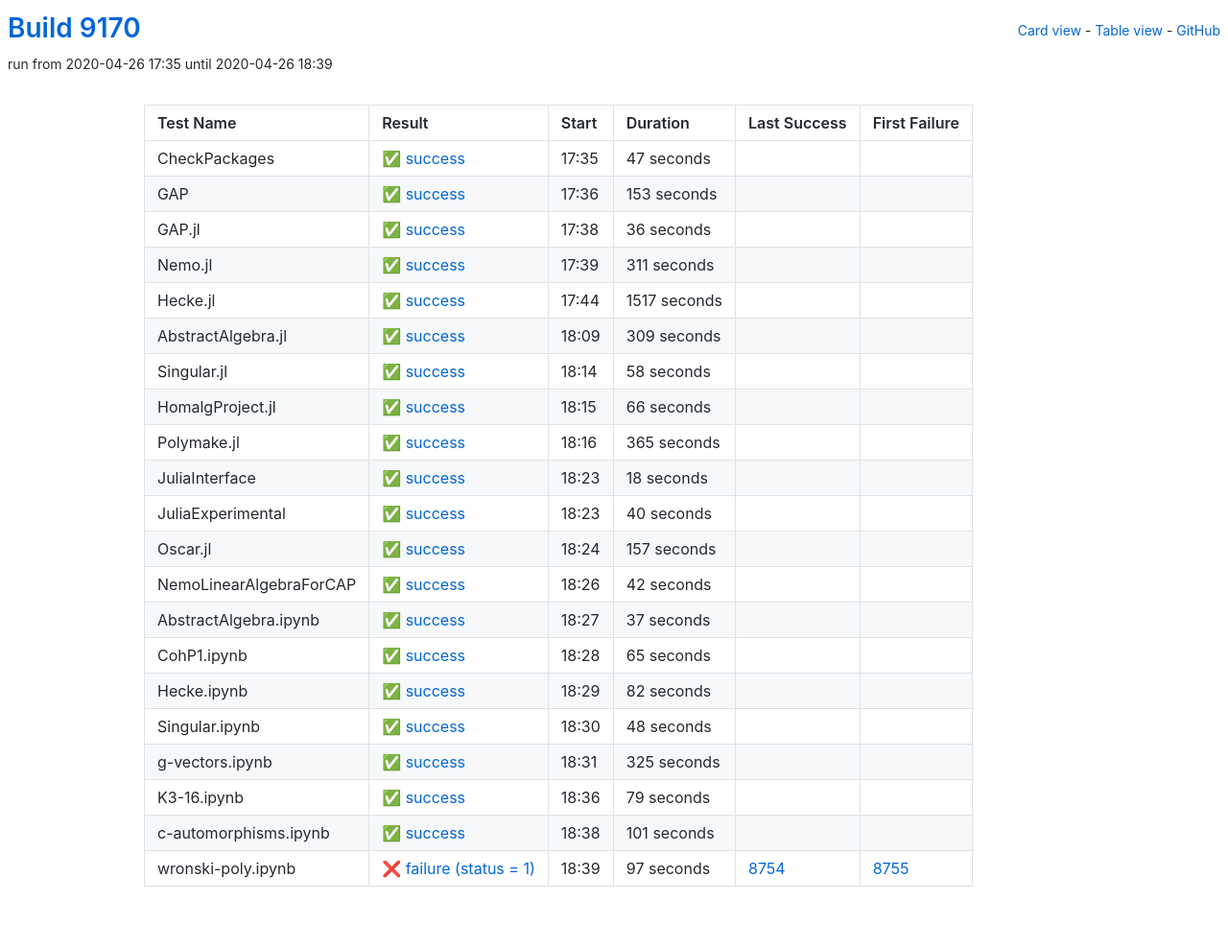
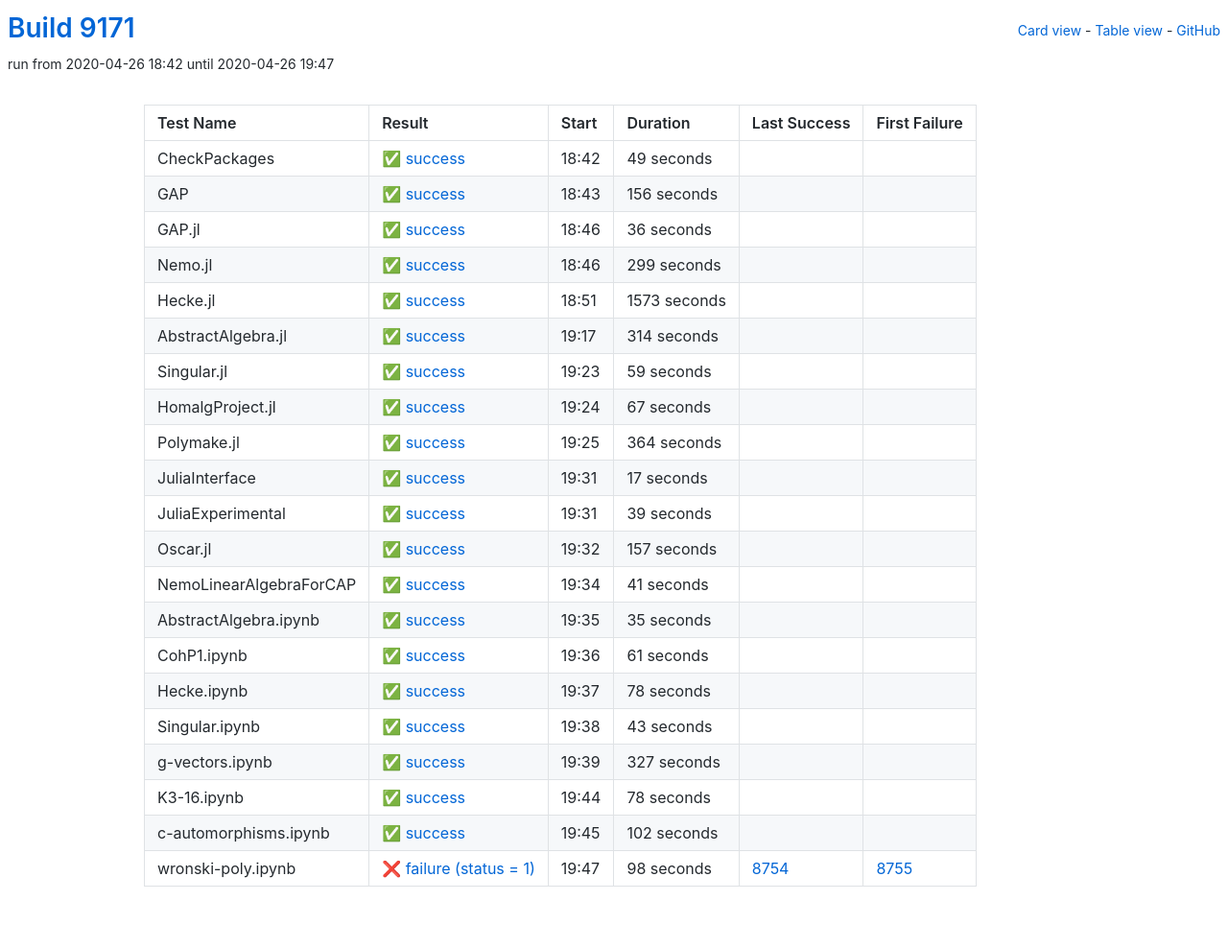
Before and after one commit to oscar-system/oscar-ci-status, a Jekyll site: the page built from table.html, in a window 1280 px wide. Shown: the whole page at 96% size. Built offline with Jekyll 4.4.1, drawn with Linux system fonts in a browser that asks for light colours.

Commit message:
Build 9171

```diff
--- a/_data/ci.yml
+++ b/_data/ci.yml
@@ -1,27 +1,27 @@
-build: 9170
-build_url: https://oscarci.mathematik.uni-kl.de/job/oscar/9170/
+build: 9171
+build_url: https://oscarci.mathematik.uni-kl.de/job/oscar/9171/
 job: oscar
 tests:
-- duration: 47
+- duration: 49
   exitcode: 0
   first_failure: false
   first_failure_url: null
   last_success: false
   last_success_url: null
-  log: https://oscarci.mathematik.uni-kl.de/job/oscar/9170/artifact/logs/build-9170/CheckPackages.log
+  log: https://oscarci.mathematik.uni-kl.de/job/oscar/9171/artifact/logs/build-9171/CheckPackages.log
   name: CheckPackages
-  start: 2020-04-26 17:35
+  start: 2020-04-26 18:42
   status: success
   success: true
-- duration: 153
+- duration: 156
   exitcode: 0
   first_failure: false
   first_failure_url: null
   last_success: false
   last_success_url: null
-  log: https://oscarci.mathematik.uni-kl.de/job/oscar/9170/artifact/logs/build-9170/GAP.log
+  log: https://oscarci.mathematik.uni-kl.de/job/oscar/9171/artifact/logs/build-9171/GAP.log
   name: GAP
-  start: 2020-04-26 17:36
+  start: 2020-04-26 18:43
   status: success
   success: true
 - duration: 36
@@ -30,97 +30,97 @@ tests:
   first_failure_url: null
   last_success: false
   last_success_url: null
-  log: https://oscarci.mathematik.uni-kl.de/job/oscar/9170/artifact/logs/build-9170/GAP.jl.log
+  log: https://oscarci.mathematik.uni-kl.de/job/oscar/9171/artifact/logs/build-9171/GAP.jl.log
   name: GAP.jl
-  start: 2020-04-26 17:38
+  start: 2020-04-26 18:46
   status: success
   success: true
-- duration: 311
+- duration: 299
   exitcode: 0
   first_failure: false
   first_failure_url: null
   last_success: false
   last_success_url: null
-  log: https://oscarci.mathematik.uni-kl.de/job/oscar/9170/artifact/logs/build-9170/Nemo.jl.log
+  log: https://oscarci.mathematik.uni-kl.de/job/oscar/9171/artifact/logs/build-9171/Nemo.jl.log
   name: Nemo.jl
-  start: 2020-04-26 17:39
+  start: 2020-04-26 18:46
   status: success
   success: true
-- duration: 1517
+- duration: 1573
   exitcode: 0
   first_failure: false
   first_failure_url: null
   last_success: false
   last_success_url: null
-  log: https://oscarci.mathematik.uni-kl.de/job/oscar/9170/artifact/logs/build-9170/Hecke.jl.log
+  log: https://oscarci.mathematik.uni-kl.de/job/oscar/9171/artifact/logs/build-9171/Hecke.jl.log
   name: Hecke.jl
-  start: 2020-04-26 17:44
+  start: 2020-04-26 18:51
   status: success
   success: true
-- duration: 309
+- duration: 314
   exitcode: 0
   first_failure: false
   first_failure_url: null
   last_success: false
   last_success_url: null
-  log: https://oscarci.mathematik.uni-kl.de/job/oscar/9170/artifact/logs/build-9170/AbstractAlgebra.jl.log
+  log: https://oscarci.mathematik.uni-kl.de/job/oscar/9171/artifact/logs/build-9171/AbstractAlgebra.jl.log
   name: AbstractAlgebra.jl
-  start: 2020-04-26 18:09
+  start: 2020-04-26 19:17
   status: success
   success: true
-- duration: 58
+- duration: 59
   exitcode: 0
   first_failure: false
   first_failure_url: null
   last_success: false
   last_success_url: null
-  log: https://oscarci.mathematik.uni-kl.de/job/oscar/9170/artifact/logs/build-9170/Singular.jl.log
+  log: https://oscarci.mathematik.uni-kl.de/job/oscar/9171/artifact/logs/build-9171/Singular.jl.log
   name: Singular.jl
-  start: 2020-04-26 18:14
+  start: 2020-04-26 19:23
   status: success
   success: true
-- duration: 66
+- duration: 67
   exitcode: 0
   first_failure: false
   first_failure_url: null
   last_success: false
   last_success_url: null
-  log: https://oscarci.mathematik.uni-kl.de/job/oscar/9170/artifact/logs/build-9170/HomalgProject.jl.log
+  log: https://oscarci.mathematik.uni-kl.de/job/oscar/9171/artifact/logs/build-9171/HomalgProject.jl.log
   name: HomalgProject.jl
-  start: 2020-04-26 18:15
+  start: 2020-04-26 19:24
   status: success
   success: true
-- duration: 365
+- duration: 364
   exitcode: 0
   first_failure: false
   first_failure_url: null
   last_success: false
   last_success_url: null
-  log: https://oscarci.mathematik.uni-kl.de/job/oscar/9170/artifact/logs/build-9170/Polymake.jl.log
+  log: https://oscarci.mathematik.uni-kl.de/job/oscar/9171/artifact/logs/build-9171/Polymake.jl.log
   name: Polymake.jl
-  start: 2020-04-26 18:16
+  start: 2020-04-26 19:25
   status: success
   success: true
-- duration: 18
+- duration: 17
   exitcode: 0
   first_failure: false
   first_failure_url: null
   last_success: false
   last_success_url: null
-  log: https://oscarci.mathematik.uni-kl.de/job/oscar/9170/artifact/logs/build-9170/JuliaInterface.log
+  log: https://oscarci.mathematik.uni-kl.de/job/oscar/9171/artifact/logs/build-9171/JuliaInterface.log
   name: JuliaInterface
-  start: 2020-04-26 18:23
+  start: 2020-04-26 19:31
   status: success
   success: true
-- duration: 40
+- duration: 39
   exitcode: 0
   first_failure: false
   first_failure_url: null
   last_success: false
   last_success_url: null
-  log: https://oscarci.mathematik.uni-kl.de/job/oscar/9170/artifact/logs/build-9170/JuliaExperimental.log
+  log: https://oscarci.mathematik.uni-kl.de/job/oscar/9171/artifact/logs/build-9171/JuliaExperimental.log
   name: JuliaExperimental
-  start: 2020-04-26 18:23
+  start: 2020-04-26 19:31
   status: success
   success: true
 - duration: 157
@@ -129,107 +129,107 @@ tests:
   first_failure_url: null
   last_success: false
   last_success_url: null
-  log: https://oscarci.mathematik.uni-kl.de/job/oscar/9170/artifact/logs/build-9170/Oscar.jl.log
+  log: https://oscarci.mathematik.uni-kl.de/job/oscar/9171/artifact/logs/build-9171/Oscar.jl.log
   name: Oscar.jl
-  start: 2020-04-26 18:24
+  start: 2020-04-26 19:32
   status: success
   success: true
-- duration: 42
+- duration: 41
   exitcode: 0
   first_failure: false
   first_failure_url: null
   last_success: false
   last_success_url: null
-  log: https://oscarci.mathematik.uni-kl.de/job/oscar/9170/artifact/logs/build-9170/NemoLinearAlgebraForCAP.log
+  log: https://oscarci.mathematik.uni-kl.de/job/oscar/9171/artifact/logs/build-9171/NemoLinearAlgebraForCAP.log
   name: NemoLinearAlgebraForCAP
-  start: 2020-04-26 18:26
+  start: 2020-04-26 19:34
   status: success
   success: true
-- duration: 37
+- duration: 35
   exitcode: 0
   first_failure: false
   first_failure_url: null
   last_success: false
   last_success_url: null
-  log: https://oscarci.mathematik.uni-kl.de/job/oscar/9170/artifact/logs/build-9170/AbstractAlgebra.ipynb.log
+  log: https://oscarci.mathematik.uni-kl.de/job/oscar/9171/artifact/logs/build-9171/AbstractAlgebra.ipynb.log
   name: AbstractAlgebra.ipynb
-  start: 2020-04-26 18:27
+  start: 2020-04-26 19:35
   status: success
   success: true
-- duration: 65
+- duration: 61
   exitcode: 0
   first_failure: false
   first_failure_url: null
   last_success: false
   last_success_url: null
-  log: https://oscarci.mathematik.uni-kl.de/job/oscar/9170/artifact/logs/build-9170/CohP1.ipynb.log
+  log: https://oscarci.mathematik.uni-kl.de/job/oscar/9171/artifact/logs/build-9171/CohP1.ipynb.log
   name: CohP1.ipynb
-  start: 2020-04-26 18:28
+  start: 2020-04-26 19:36
   status: success
   success: true
-- duration: 82
+- duration: 78
   exitcode: 0
   first_failure: false
   first_failure_url: null
   last_success: false
   last_success_url: null
-  log: https://oscarci.mathematik.uni-kl.de/job/oscar/9170/artifact/logs/build-9170/Hecke.ipynb.log
+  log: https://oscarci.mathematik.uni-kl.de/job/oscar/9171/artifact/logs/build-9171/Hecke.ipynb.log
   name: Hecke.ipynb
-  start: 2020-04-26 18:29
+  start: 2020-04-26 19:37
   status: success
   success: true
-- duration: 48
+- duration: 43
   exitcode: 0
   first_failure: false
   first_failure_url: null
   last_success: false
   last_success_url: null
-  log: https://oscarci.mathematik.uni-kl.de/job/oscar/9170/artifact/logs/build-9170/Singular.ipynb.log
+  log: https://oscarci.mathematik.uni-kl.de/job/oscar/9171/artifact/logs/build-9171/Singular.ipynb.log
   name: Singular.ipynb
-  start: 2020-04-26 18:30
+  start: 2020-04-26 19:38
   status: success
   success: true
-- duration: 325
+- duration: 327
   exitcode: 0
   first_failure: false
   first_failure_url: null
   last_success: false
   last_success_url: null
-  log: https://oscarci.mathematik.uni-kl.de/job/oscar/9170/artifact/logs/build-9170/g-vectors.ipynb.log
+  log: https://oscarci.mathematik.uni-kl.de/job/oscar/9171/artifact/logs/build-9171/g-vectors.ipynb.log
   name: g-vectors.ipynb
-  start: 2020-04-26 18:31
+  start: 2020-04-26 19:39
   status: success
   success: true
-- duration: 79
+- duration: 78
   exitcode: 0
   first_failure: false
   first_failure_url: null
   last_success: false
   last_success_url: null
-  log: https://oscarci.mathematik.uni-kl.de/job/oscar/9170/artifact/logs/build-9170/K3-16.ipynb.log
+  log: https://oscarci.mathematik.uni-kl.de/job/oscar/9171/artifact/logs/build-9171/K3-16.ipynb.log
   name: K3-16.ipynb
-  start: 2020-04-26 18:36
+  start: 2020-04-26 19:44
   status: success
   success: true
-- duration: 101
+- duration: 102
   exitcode: 0
   first_failure: false
   first_failure_url: null
   last_success: false
   last_success_url: null
-  log: https://oscarci.mathematik.uni-kl.de/job/oscar/9170/artifact/logs/build-9170/c-automorphisms.ipynb.log
+  log: https://oscarci.mathematik.uni-kl.de/job/oscar/9171/artifact/logs/build-9171/c-automorphisms.ipynb.log
   name: c-automorphisms.ipynb
-  start: 2020-04-26 18:38
+  start: 2020-04-26 19:45
   status: success
   success: true
-- duration: 97
+- duration: 98
   exitcode: 1
   first_failure: 8755
   first_failure_url: https://oscarci.mathematik.uni-kl.de/job/oscar/8755/
   last_success: 8754
   last_success_url: https://oscarci.mathematik.uni-kl.de/job/oscar/8754/
-  log: https://oscarci.mathematik.uni-kl.de/job/oscar/9170/artifact/logs/build-9170/wronski-poly.ipynb.log
+  log: https://oscarci.mathematik.uni-kl.de/job/oscar/9171/artifact/logs/build-9171/wronski-poly.ipynb.log
   name: wronski-poly.ipynb
-  start: 2020-04-26 18:39
+  start: 2020-04-26 19:47
   status: failure
   success: false
```
Also changed, not shown: README.md.
